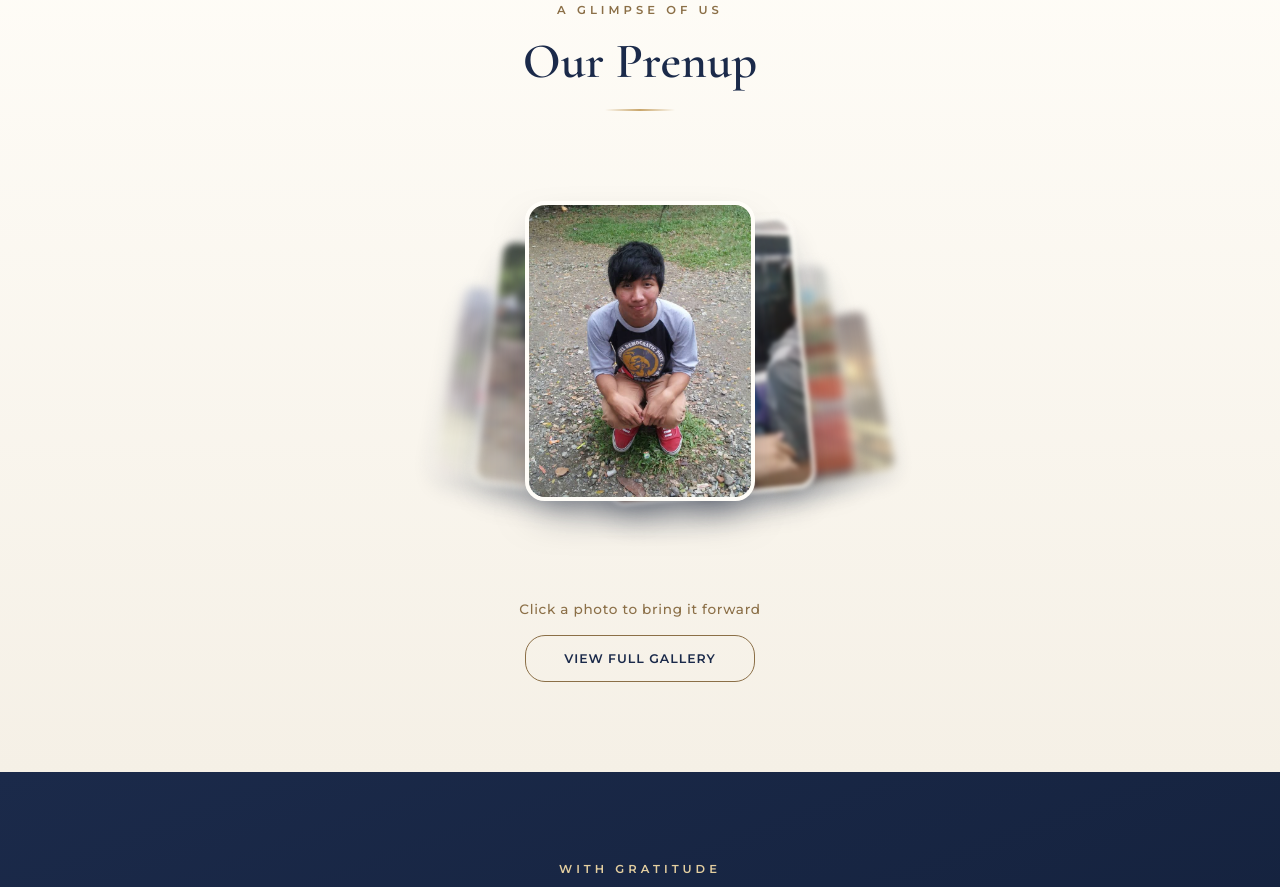
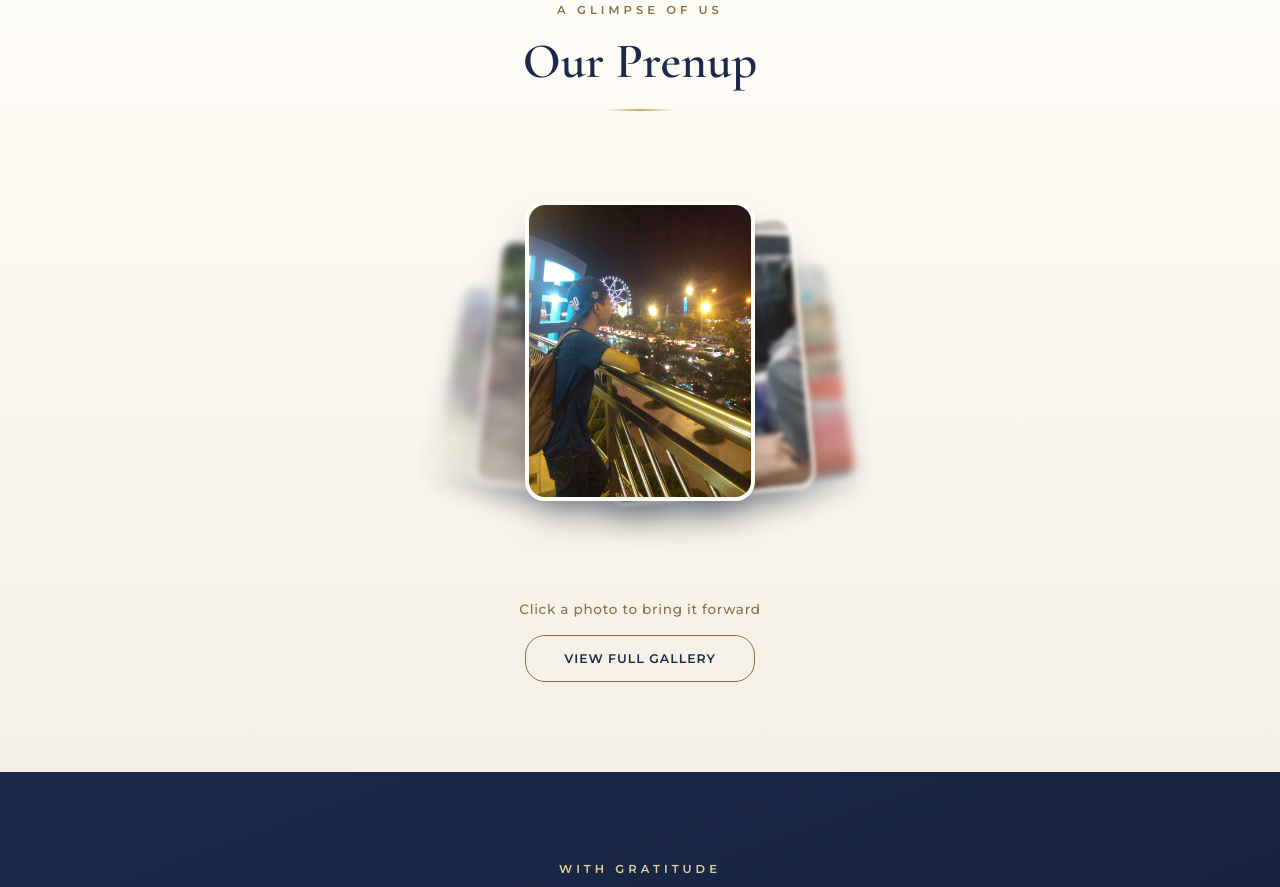
Before and after one commit to Chad07111992/JomFoundHerDorie, a plain HTML site: page index.html in a window 1280 px wide. Shown: the part 2420-3307 px from the top of the page. Drawn offline with nearby package versions, Linux system fonts and the light colour scheme.

Commit message:
Add files via upload

```diff
--- a/index.css
+++ b/index.css
@@ -23,7 +23,6 @@
     margin: 0;
     padding: 0;
     box-sizing: border-box;
-    width: auto;
 }
 
 html {
--- a/index.js
+++ b/index.js
@@ -106,10 +106,9 @@
   {src:'Gallery/prenup3.jpg', name:'Prenup 3'},
   {src:'Gallery/prenup4.jpg', name:'Prenup 4'},
   {src:'Gallery/prenup5.jpg', name:'Prenup 5'},
-  {src:'Gallery/prenup6.jpg', name:'Prenup 6'},
 ];
 const stage = document.getElementById('prenupStage');
-let order = [0,1,2,3,4,5]; // order[0] = front photo index
+let order = [0,1,2,3,4]; // order[0] = front photo index
 
 function renderPrenup(){
   stage.innerHTML = '';
```
